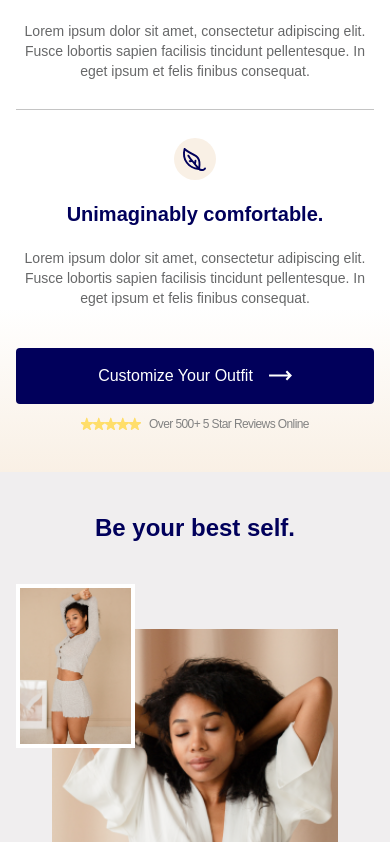
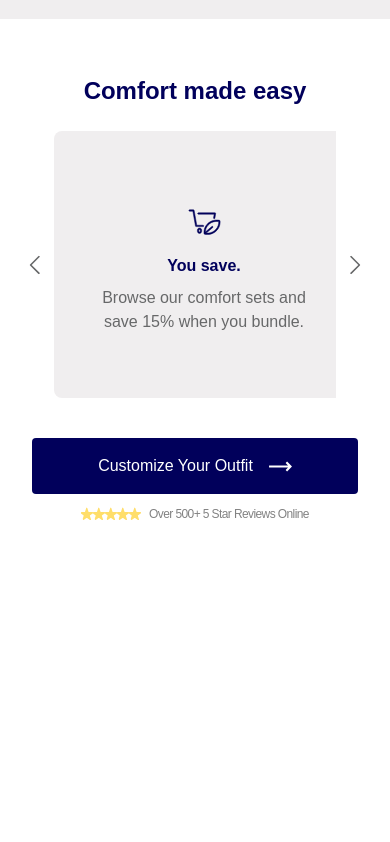
Before and after one commit to Soi4An/byteex_landing, a React (Create React App) app: page / in a window 390 px wide. Shown: the part 1322-2164 px from the top of the page. After the commit the page ends 1844 px from the top, so only its background shows below. Built offline with nearby package versions, Linux system fonts and the light colour scheme; a web font is replaced by a local one.

Commit message:
added SliderOrder components

```diff
--- a/src/App.css
+++ b/src/App.css
@@ -1,3 +1,5 @@
+@import 'index.css';
+
 .gradient-orange-top {
   background: linear-gradient(to top, #f9f0e5, transparent);
 }
@@ -5,3 +7,43 @@
 .gradient-orange-bottom {
   background: linear-gradient(to bottom, #f9f0e5, transparent);
 }
+
+.carousel__outside-box {
+  width: var(--carouselOutsideWidth);
+}
+
+.carousel__inside-box {
+
+}
+
+.carousel__item {
+  width: var(--carouselItemWidth);
+}
+
+.carousel__item:first-child {
+  margin-left: 0;
+}
+
+ /* md screen and more */
+@media (min-width: 768px) and (max-width: 1279px) {
+  .carousel__outside-box {
+    width: var(--carouselOutsideWidthMd);
+  }
+
+  .carousel__item {
+    width: var(--carouselItemWidthMd);
+    margin-left: var(--carouselMarginLeftMd);
+  }
+}
+
+ /* xl screen and more */
+@media (min-width: 1280px) {
+  .carousel__outside-box {
+    width: var(--carouselOutsideWidthXl);
+  }
+
+  .carousel__item {
+    width: var(--carouselItemWidthXl);
+    margin-left: var(--carouselMarginLeftXl);
+  }
+}
--- a/src/App.tsx
+++ b/src/App.tsx
@@ -4,8 +4,8 @@ import Hero from "./components/Hero";
 import Benefits from "./components/Benefits";
 import ExtraButtonAndStars from "./components/ExtraButtonAndStars";
 import Products from "./components/Products";
+import GradientBG from "./components/GradientBG";
 import AboutAs from "./components/AboutAs";
-import GradientBG from "./components/GradientBG";
 import AboutOrder from "./components/AboutOrder";
 
 function App() {
@@ -13,14 +13,16 @@ function App() {
     <div>
       {/* <Header />
       <Hero />
-      <Products /> */}
+      <Products />
       <Benefits />
 
       <div className="md:hidden">
         <GradientBG direction="t">
-          <ExtraButtonAndStars />
+          <div className="py-10">
+            <ExtraButtonAndStars />
+          </div>
         </GradientBG>
-      </div>
+      </div> */}
 
       <AboutAs />
       <AboutOrder />
--- a/src/components/AboutOrder.tsx
+++ b/src/components/AboutOrder.tsx
@@ -1,6 +1,7 @@
 import { getAboutOrderData } from "../api/getAboutOrderData";
 import Container from "./Container";
 import ExtraButtonAndStars from "./ExtraButtonAndStars";
+import SliderOrder from "./SliderOrder";
 import TitleSubMain from "./TitleSubMain";
 
 const { sectionTitle, listOrderPoints } = getAboutOrderData();
@@ -8,15 +9,15 @@ const { sectionTitle, listOrderPoints } = getAboutOrderData();
 const AboutOrder = () => (
   <Container>
     <section>
-      <div className="flex justify-center">
+      <div className="flex justify-center mt-14 md:mt-16 xl:mt-20">
         <TitleSubMain text={sectionTitle} />
       </div>
 
-       <div>
-        {/* <ListOrderPoints points={listOrderPoints} /> */}
+       <div className="mt-6 md:mt-9 xl:mt-12">
+        <SliderOrder points={listOrderPoints} />
        </div>
 
-       <div>
+       <div className="mt-10 md:mt-12 xl:mt-14">
          <ExtraButtonAndStars />
        </div>
     </section>
--- a/src/components/ButtonCustomize.tsx
+++ b/src/components/ButtonCustomize.tsx
@@ -1,6 +1,5 @@
 import Icon from "./Icon";
 import iconArrow from "../images/icons/arrow_right_long.svg";
-// import iconArrow from "../images/icons/arrow_right.svg";
 
 type Props = {
   arrowImg?: string;
--- a/src/components/ExtraButtonAndStars.tsx
+++ b/src/components/ExtraButtonAndStars.tsx
@@ -7,7 +7,7 @@ const ratingText = "Over 500+ 5 Star Reviews Online";
 function ExtraButtonAndStars() {
   return (
     <Container>
-      <div className="flex flex-col items-center gap-3 py-10">
+      <div className="flex flex-col items-center gap-3">
         <ButtonCustomize />
         <Stars rating={5} starWidth={"14px"} text={ratingText} />
       </div>
--- a/src/components/ListOrderPoints.tsx
+++ /dev/null
@@ -1,13 +0,0 @@
-import { ListItemFull } from "../types/ListItemFull";
-
-type Props = {
-  points: ListItemFull;
-};
-
-const ListOrderPoints = ({ points }: Props) => (
-  <div>
-    {'Hello'}
-  </div>
-);
-
-export default ListOrderPoints;
--- a/src/components/RoundButton.tsx
+++ b/src/components/RoundButton.tsx
@@ -9,7 +9,7 @@ type Props = {
 function RoundButton({ icon, iconWidth, clickHendler }: Props) {
   return (
     <button
-      className="p-2 mr-2 rounded-full border border-transparent hover:border-gray-divider transition-colors"
+      className="p-2 rounded-full border border-transparent hover:border-gray-divider transition-colors"
       onClick={clickHendler}
     >
       <Icon width={iconWidth} url={icon} />
--- /dev/null
+++ b/src/components/SliderOrder.tsx
@@ -0,0 +1,42 @@
+import { ListItemFull } from "../types/ListItemFull";
+import RoundButton from "./RoundButton";
+
+import arrowRight from "../images/icons/arrow_right.svg";
+import arrowLeft from "../images/icons/arrow_left.svg";
+import { useCallback } from "react";
+import SliderOrderList from "./SliderOrderList";
+
+type Props = {
+  points: ListItemFull[];
+};
+
+const SliderOrder = ({ points }: Props) => {
+  // const screenWidth = window.innerWidth;
+  // const [currentPoints, seCurrentpoints] = useState([]);
+  const handleMoveRight = useCallback(() => {}, []);
+  const handleMoveLeft = useCallback(() => {}, []);
+
+  return (
+    <div className="flex justify-between xl:justify-center items-center h-full w-full">
+      <div className="xl:hidden">
+        <RoundButton
+          icon={arrowLeft}
+          iconWidth={"20px"}
+          clickHendler={handleMoveLeft}
+        />
+      </div>
+
+      <SliderOrderList points={points} />
+
+      <div className="xl:hidden">
+        <RoundButton
+          icon={arrowRight}
+          iconWidth={"20px"}
+          clickHendler={handleMoveRight}
+        />
+      </div>
+    </div>
+  );
+};
+
+export default SliderOrder;
--- /dev/null
+++ b/src/components/SliderOrderItem.tsx
@@ -0,0 +1,29 @@
+import { ListItemFull } from "../types/ListItemFull";
+import Icon from "./Icon";
+
+type Props = {
+  point: ListItemFull;
+  index: number;
+};
+
+function SliderOrderItem({ point, index }: Props) {
+  const bgColor = index % 2 === 0 ? "#f0eeef" : "#f9f0e5";
+  const { icon, title, text } = point;
+
+  return (
+    <div
+      className="carousel__item flex flex-col items-center rounded-lg px-8 xl:px-9 py-16 xl:py-20"
+      style={{ backgroundColor: bgColor }}
+    >
+      <Icon url={icon} width={"51px"} />
+
+      <div className="my-2 xl:my-3">
+        <h4 className="text-base text-blue-text font-semibold">{title}</h4>
+      </div>
+
+      <p className="text-center">{text}</p>
+    </div>
+  );
+}
+
+export default SliderOrderItem;
--- /dev/null
+++ b/src/components/SliderOrderList.tsx
@@ -0,0 +1,19 @@
+import "../App.css";
+import { ListItemFull } from "../types/ListItemFull";
+import SliderOrderItem from "./SliderOrderItem";
+
+type Props = {
+  points: ListItemFull[];
+};
+
+const SliderOrderList = ({ points }: Props) => (
+  <div className="h-full overflow-hidden carousel__outside-box">
+    <div className="flex w-max">
+      {points.map((point, ind) => (
+        <SliderOrderItem key={`Order-${ind}`} point={point} index={ind}/>
+      ))}
+    </div>
+  </div>
+);
+
+export default SliderOrderList;
--- a/src/components/SliderPhotoList.tsx
+++ b/src/components/SliderPhotoList.tsx
@@ -8,8 +8,7 @@ type Props = {
 
 const SliderPhotoList = ({ photos, currentPhoto }: Props) => (
   <>
-    {photos.map((photo, ind) => {
-      return (
+    {photos.map((photo, ind) => (
       <img
         key={`big-${ind}`}
         src={photo.url}
@@ -18,8 +17,7 @@ const SliderPhotoList = ({ photos, currentPhoto }: Props) => (
           hidden: ind !== currentPhoto,
         })}
       />
-      );
-    })}
+    ))}
   </>
 );
 
--- a/src/index.css
+++ b/src/index.css
@@ -19,3 +19,16 @@ body {
 ul {
   list-style: none;
 }
+
+:root {
+  --carouselOutsideWidth: 300px;
+  --carouselOutsideWidthMd: 620px;
+  --carouselOutsideWidthXl: 1100px;
+
+  --carouselItemWidth: 300px;
+  --carouselItemWidthMd: 300px;
+  --carouselItemWidthXl: 345px;
+
+  --carouselMarginLeftMd: calc(var(--carouselOutsideWidthMd) - var(--carouselItemWidthMd) * 2);
+  --carouselMarginLeftXl: calc((var(--carouselOutsideWidthXl) - var(--carouselItemWidthXl) * 3) / 2);
+}
```
Lines whose indentation alone changed are shown as unchanged.
